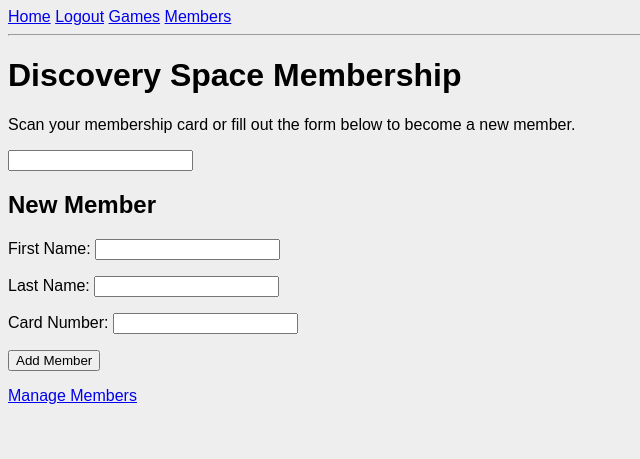
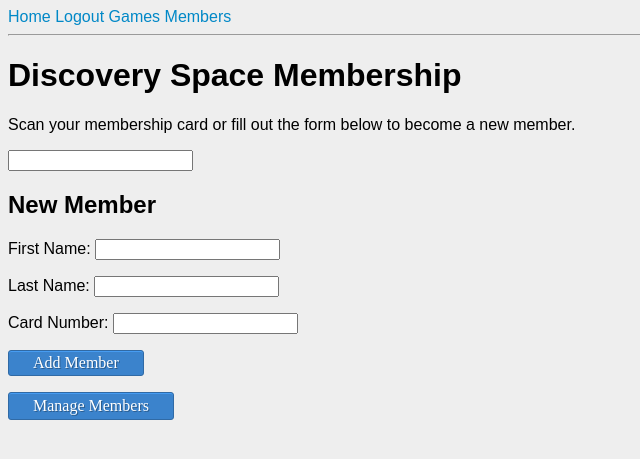
Before and after one commit to dncswim76/discovery_space_rfid, a Flask app: page /members in a window 1280 px wide. Shown: the top 459 px of the page, without its empty margins (0-640 px from the left). Run offline with Flask 2, Linux system fonts and the light colour scheme; a user stored in the database is signed in; tables that the repository leaves empty hold one stand-in row (values such as "Sample post"); some libraries are stand-ins or nearby versions.

Commit message:
some styling

```diff
--- a/app/static/css/theme.css
+++ b/app/static/css/theme.css
@@ -1,5 +1,146 @@
 body    { font-family: sans-serif; background: #eee; }
 
+html {
+    height: 100%;
+}
+
+a {
+color:#0088c7;
+text-decoration:none;
+cursor:pointer;
+}
+
+a:hover {
+color:#00a1ed;
+text-decoration:none;
+}
+
+.section_title{
+    margin-bottom:6px;
+    font-family: DINMedium;
+    font-size:1.5em;
+    color:#666666;
+    text-shadow:1px 1px 0px #eeeeee;
+    text-transform: uppercase;
+    float: left;
+}
+
+.section_title_divider{
+    height:1px;
+    margin-bottom:6px;
+    background-color: #666666;
+    border-bottom:1px solid #eeeeee;
+    clear: left;
+}
+
+.section_content{ margin-bottom:10px; }
+
+/* Tables */
+table {
+    width:100%;
+    border-left:1px solid #dddddd;
+    border-top:1px solid #dddddd;
+
+    text-align:left;
+    font-size:0.80em;
+    color:#333;
+    line-height:100%;
+}
+
+table td, table th {
+    padding:5px;
+    vertical-align:middle;
+    border-right:1px solid #dddddd;
+    border-bottom:1px solid #dddddd;
+}
+
+table th {
+    font-family: DINMedium;
+    color:#ffffff;
+    text-align:center;
+    text-transform: uppercase;
+    background-color:#797979;
+}
+
+/* Button */
+
+.button a, input[type=submit], input[type=button]{
+    padding:3px 24px;
+
+    display:inline-block;
+    background: #3b83cc;
+    color:#ffffff;
+    font-family: DINMedium;
+    font-size:1em;
+    text-decoration:none;
+    text-shadow:1px 1px 0px #2A5B8C;
+    border:1px solid #306AA5;
+
+    -moz-box-shadow:inset 0px 1px 0px 0px #469CF2;
+    -webkit-box-shadow:inset 0px 1px 0px 0px #469CF2;
+    box-shadow:inset 0px 1px 0px 0px #469CF2;
+
+    -webkit-border-radius: 3px;
+    -moz-border-radius: 3px;
+    border-radius: 3px;
+    cursor:pointer;
+}
+
+.button {
+    padding:4px 24px;
+    width:auto;
+    cursor:pointer;
+
+    display:inline-block;
+    background: #3b83cc;
+    color:#ffffff;
+    font-family: DINMedium;
+    font-size:1em;
+    text-decoration:none;
+    text-shadow:1px 1px 0px #2A5B8C;
+    border:1px solid #306AA5;
+
+    -moz-box-shadow:inset 0px 1px 0px 0px #469CF2;
+    -webkit-box-shadow:inset 0px 1px 0px 0px #469CF2;
+    box-shadow:inset 0px 1px 0px 0px #469CF2;
+
+    -webkit-border-radius: 3px;
+    -moz-border-radius: 3px;
+    border-radius: 3px;
+}
+
+/* Input Text */
+input.text, textarea {
+    width: 200px;
+    padding: 6px;
+
+    font-size: 1em;
+
+    background-image: linear-gradient(bottom, #FFFFFF 10%, #F5F5F5 90%);
+    background-image: -o-linear-gradient(bottom, #FFFFFF 10%, #F5F5F5 90%);
+    background-image: -moz-linear-gradient(bottom, #FFFFFF 10%, #F5F5F5 90%);
+    background-image: -webkit-linear-gradient(bottom, #FFFFFF 10%, #F5F5F5 90%);
+    background-image: -ms-linear-gradient(bottom, #FFFFFF 10%, #F5F5F5 90%);
+    background-image: -webkit-gradient(
+        linear,
+        left bottom,
+        left top,
+        color-stop(0.1, #FFFFFF),
+        color-stop(0.9, #F5F5F5)
+    );
+
+    border: 1px solid #AAAAAA;
+
+    -webkit-border-radius: 3px;
+    -moz-border-radius: 3px;
+    border-radius: 3px;
+}
+
+input.text:hover, textarea:hover {
+    border: 1px solid #bbbbbb;
+}
+
+/* Modal Display */
 .modalwindow {
     position:fixed;
     /*right: 0;*/
```
